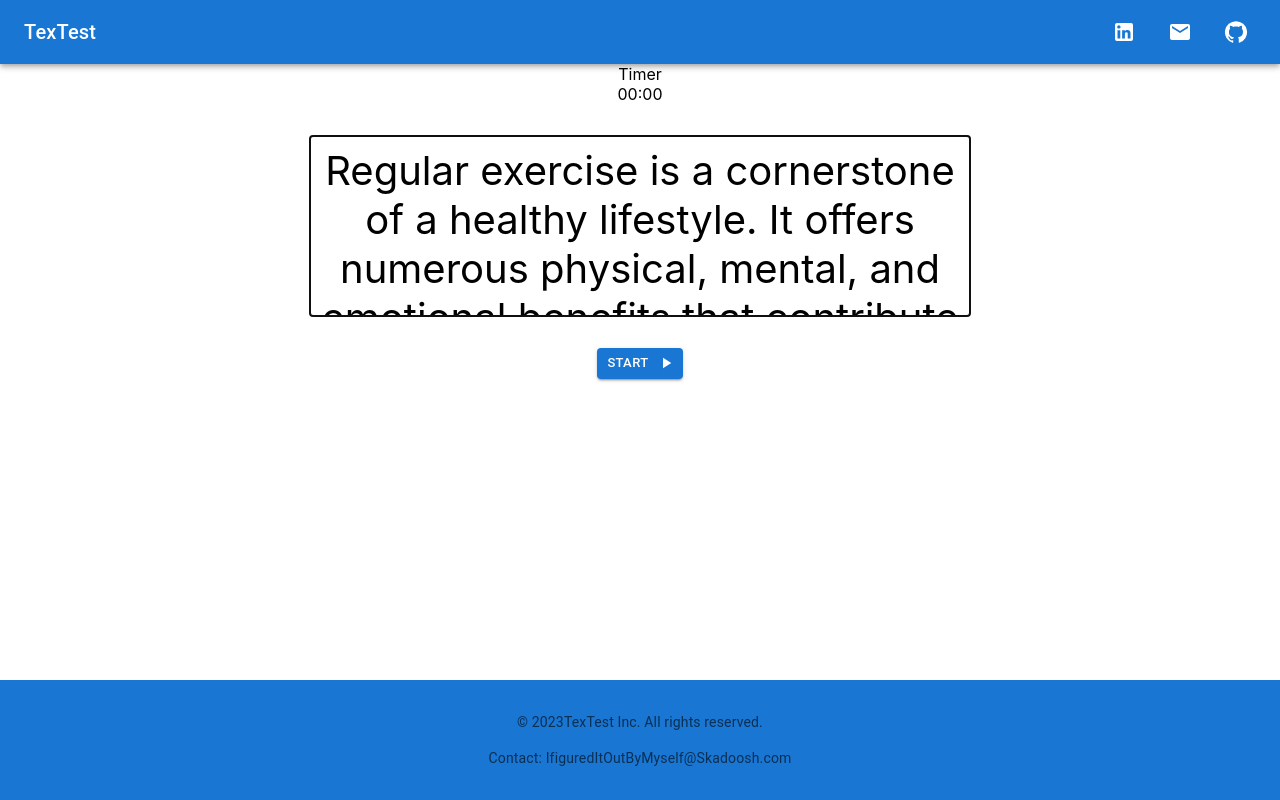
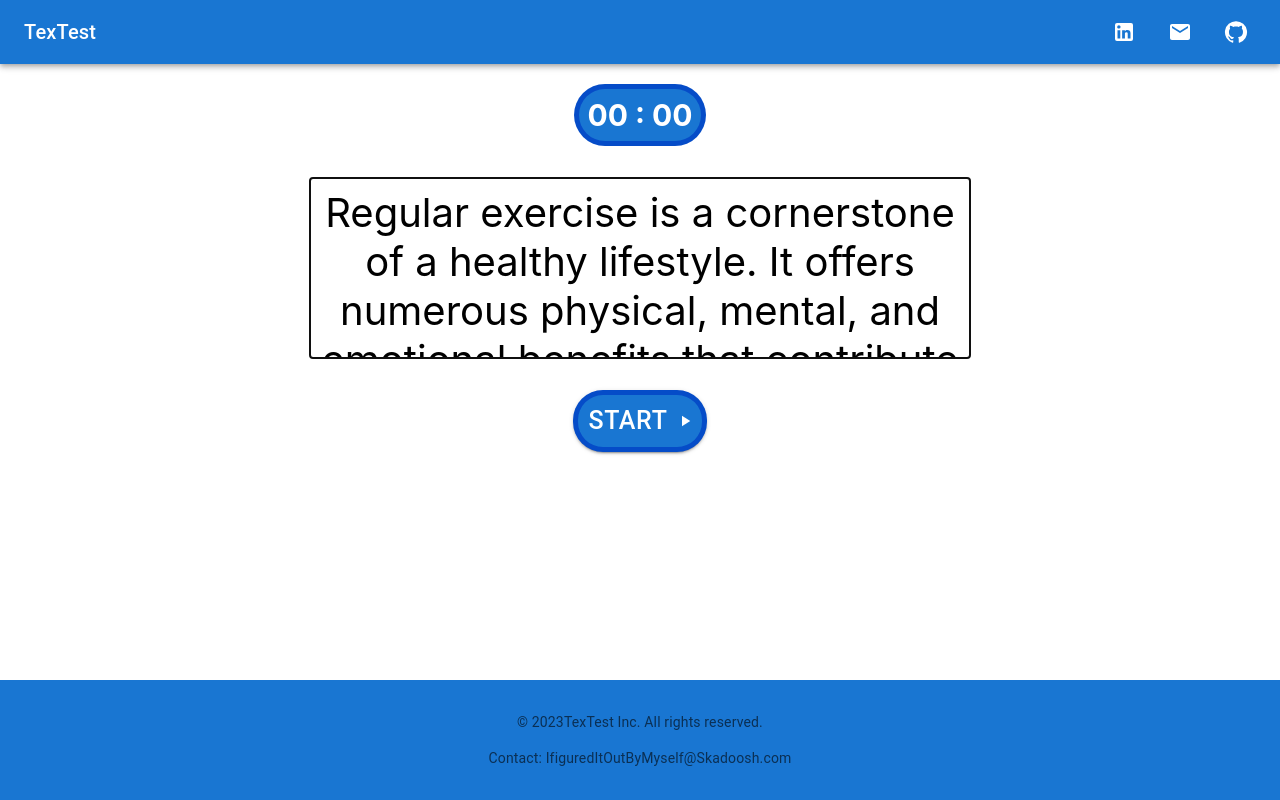
Before and after one commit to yaminiranga/typetest, a React (Create React App) app: page / in a window 1280 px wide. Built offline with nearby package versions, Linux system fonts and the light colour scheme.

Commit message:
spacebar wrong input bg color change to red |  timer styling

```diff
--- a/src/App.js
+++ b/src/App.js
@@ -2,7 +2,7 @@ import logo from './logo.svg';
 import './App.css';
 import { NavBar } from './components/NavBar';
 import { TypingArea } from './components/TypingArea';
-import TypingTest from './components/Typetest';
+import OverlappingSpans from './components/Typetest';
 import { StartButton } from './components/StartButton';
 import { Timer } from './components/Timer';
 import { useState } from 'react';
--- a/src/components/StartButton.js
+++ b/src/components/StartButton.js
@@ -25,6 +25,12 @@ export const StartButton = (props) => {
             size='small'
             color={btnAttributes.btnColor}
             onClick={toggleButton}
+            sx={{
+                borderRadius: '30px',
+                fontSize: '25px',
+                border: `5px solid`,
+                borderColor: 'Highlight'
+            }}
         >
             {btnAttributes.btnText}
         </Button>
--- a/src/components/Timer.js
+++ b/src/components/Timer.js
@@ -1,4 +1,6 @@
 import React, { useEffect, useState } from 'react'
+import { Typography, Box, colors } from '@mui/material'
+import { red } from '@mui/material/colors'
 
 export const Timer = (props) => {
     const startTimer = props.isStart
@@ -22,16 +24,33 @@ export const Timer = (props) => {
     //     setMinutes(0)
     //     setSeconds(0)
     // }
+    const boldBorderStyle = {
+        border: '5px solid',
+        borderColor: 'highlight',
+        alignItems: 'center',
+        justifyContent: 'center',
+        backgroundColor: '#1976d2', // Background color
+
+    };
 
     return (
-        <div>Timer
+        <div >
             <br></br>
-            <span className='timer timer--minutes'>{minutes < 10 ? '0' + minutes : minutes}</span>
-            <span className='timer'>:</span>
-            <span className='timer timer--seconds'>{seconds < 10 ? '0' + seconds : seconds}</span>
-            {// <button onClick={toggleButton}>{button ? 'Stop' : 'Start'}</button>
-                // <button onClick={resetButton}>Reset</button>
-            }
+            <Box
+                style={boldBorderStyle}
+                component="div"
+                fontWeight={'bold'}
+                color={'White'}
+                fontSize={'30px'}
+                sx={{
+                    visibility: 'visible',
+                    border: 1,
+                    borderRadius: '40px',
+                    display: 'inline-flex',
+                    p: 1,
+                }}>
+                {minutes < 10 ? '0' + minutes : minutes} : {seconds < 10 ? '0' + seconds : seconds}
+            </Box>
         </div >
     )
 }
--- a/src/components/TypingArea.js
+++ b/src/components/TypingArea.js
@@ -114,7 +114,12 @@ export const TypingArea = (props) => {
                 fontSize: '40px',
             }}
         >
-            {content.map((s, i) => { return <span style={{ color: s.color }} key={i} >{s.letter}</span> })
+            {content.map((s, i) => {
+                return <span style={{
+                    color: s.color,
+                    backgroundColor: s.letter === ' ' && s.color ==='red'? 'red' : 'transparent'
+                }} key={i} >{s.letter}</span>
+            })
             }
         </span >
 
```
Also changed, not shown: src/components/Typetest.js (deleted, +0 -77 lines).
